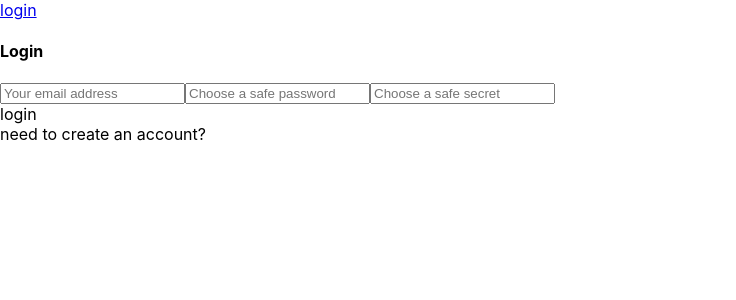
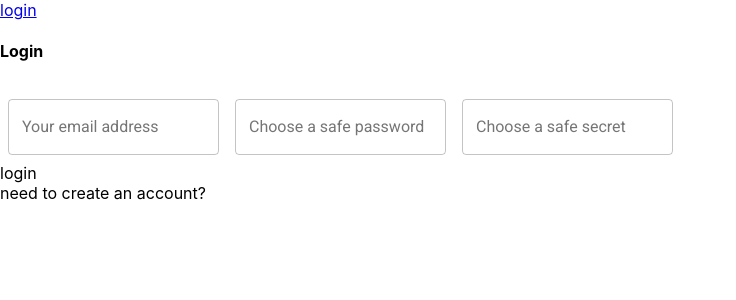
Before and after one commit to abrambueno1992/fullStack, a React (Create React App) app in the folder frontend/todoapp/: page /login in a window 1280 px wide. Shown: the top 300 px of the page, without its empty margins (0-736 px from the left). Built offline with nearby package versions, Linux system fonts and the light colour scheme.

Commit message:
Inputs are now styled from semantics ui

```diff
--- a/frontend/todoapp/src/components/Login.js
+++ b/frontend/todoapp/src/components/Login.js
@@ -88,23 +88,35 @@
                         variant="outlined"
                         />
                     )}
-                    <input
+
+                        <TextField
+                            id="outlined-name"
+                            label="Your email address"
+                            className={classes.textField}
                             value={email}
-                        onChange={e => this.setState({ email: e.target.value })}
-                        type="text"
-                        placeholder="Your email address"
+                            onChange={this.handleChange}
+                            margin="normal"
+                            variant="outlined"
                         />
-                    <input
+
+                        <TextField
+                            id="outlined-name"
+                            label="Choose a safe password"
+                            className={classes.textField}
                             value={password}
-                        onChange={e => this.setState({ password: e.target.value })}
-                        type="password"
-                        placeholder="Choose a safe password"
+                            onChange={this.handleChange}
+                            margin="normal"
+                            variant="outlined"
                         />
-                    <input
+
+                        <TextField
+                            id="outlined-name"
+                            label="Choose a safe secret"
+                            className={classes.textField}
                             value={secret}
-                        onChange={e => this.setState({ secret: e.target.value })}
-                        type="text"
-                        placeholder="Choose a safe secret"
+                            onChange={this.handleChange}
+                            margin="normal"
+                            variant="outlined"
                         />
                     </form>
                 </div>
```
Lines whose indentation alone changed are shown as unchanged.
